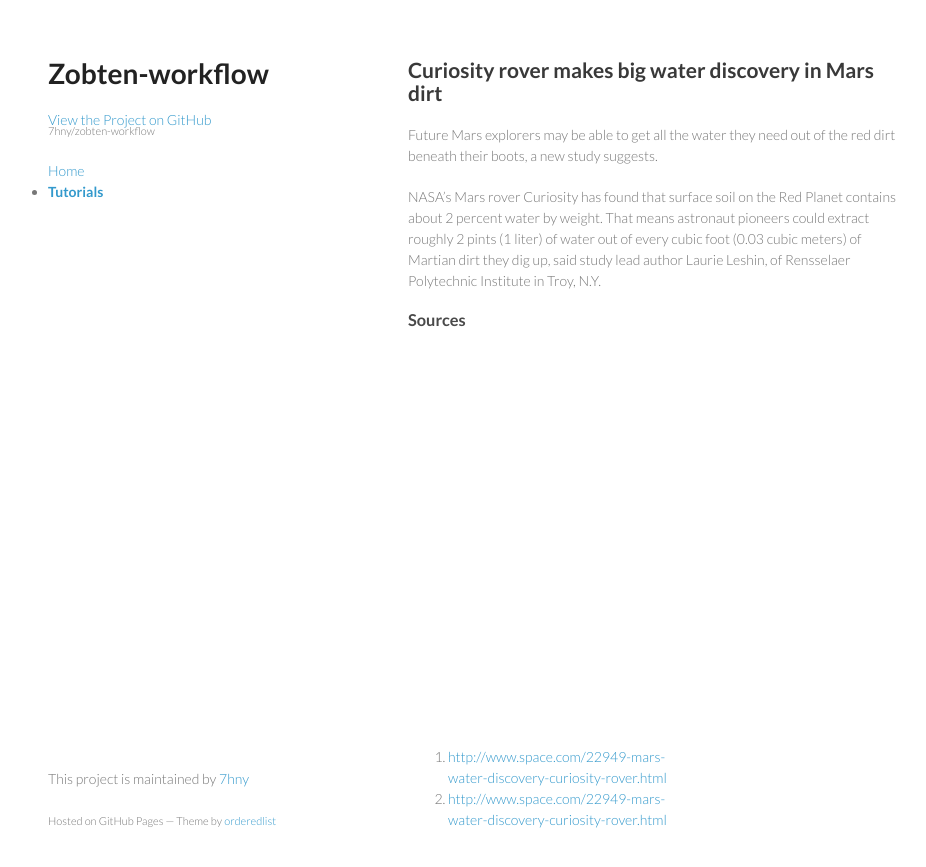
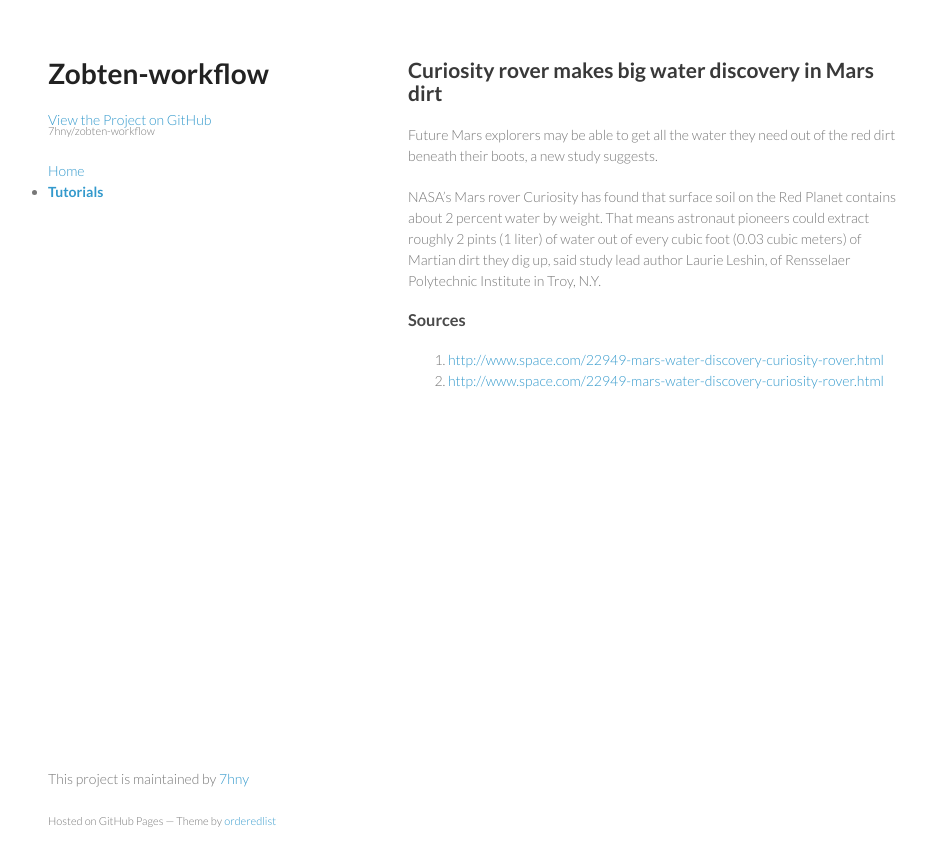
Before and after one commit to 7hny/zobten-workflow, a Jekyll site: the page built from _posts/tutorials/2013-09-26-water-in-martian-dirt.md, in a window 1280 px wide. Shown: the top 867 px of the page, without its empty margins (162-1088 px from the left). Built offline with Jekyll 4.4.1, drawn with Linux system fonts in a browser that asks for light colours; Markdown is read by kramdown in place of the engine named in the settings.

Commit message:
Layout fix

```diff
--- a/_layouts/tutorial.html
+++ b/_layouts/tutorial.html
@@ -5,10 +5,9 @@ layout: default
 {{content}}
 
 <h3>Sources</h3>
-<footer>
-    <ol>
-        {% for source in page.sources %}
-        <li><a href="{{source.url}}">{{source.title}}</a></li>
-        {% endfor %}
-    </ol>
-</footer>
+
+<ol>
+    {% for source in page.sources %}
+    <li><a href="{{source.url}}" target="_blank">{{source.title}}</a></li>
+    {% endfor %}
+</ol>
```
